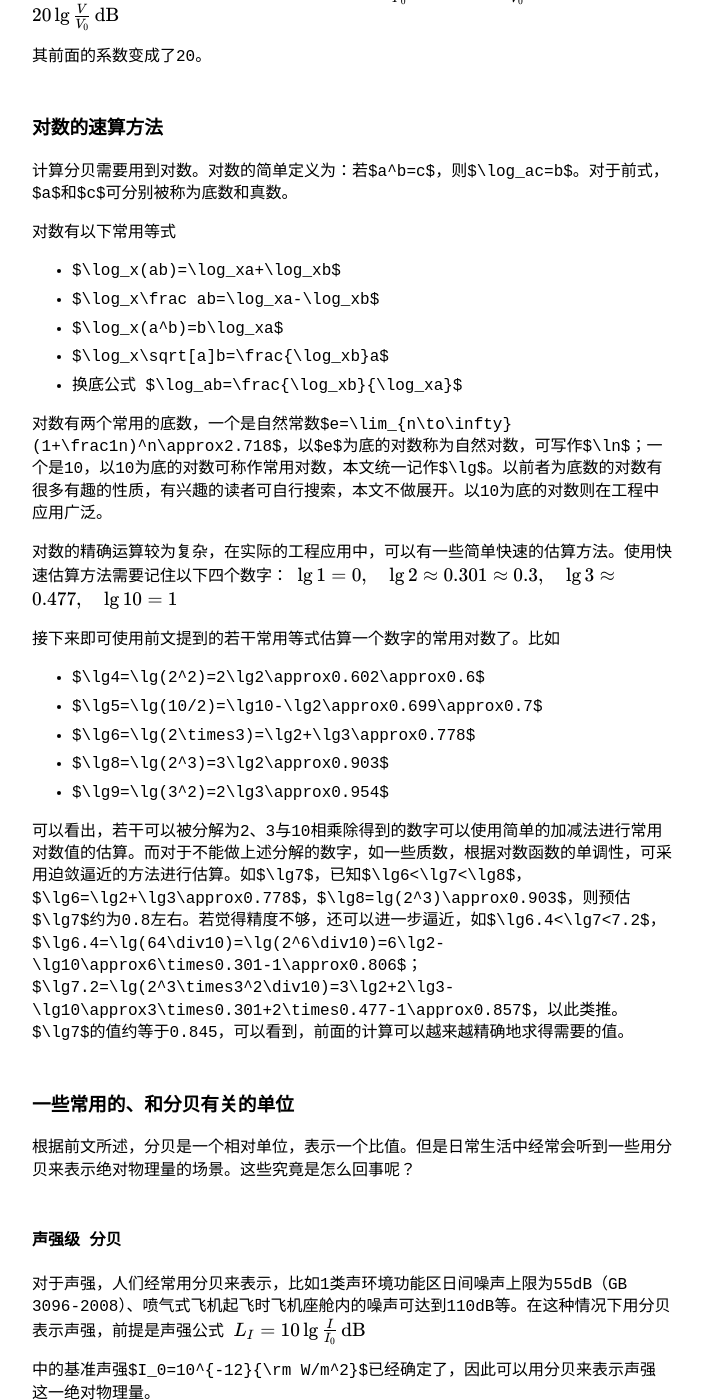
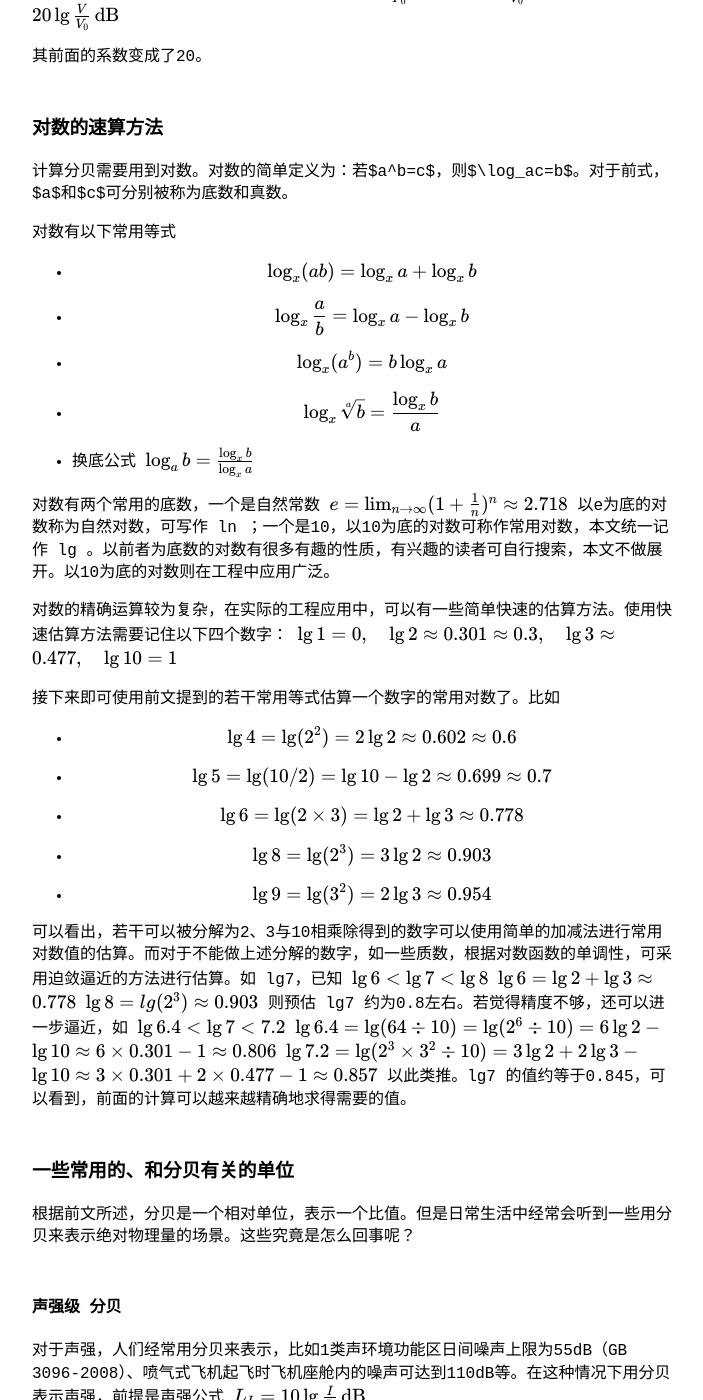
Before and after one commit to Yurihou/yurihou.github.io, a Jekyll site: the page built from _posts/2024-08-25-分贝速算.md, in a window 1280 px wide and 1400 px high, scrolled down 503 px. Shown: the whole window, without its empty margins (288-991 px from the left). Built offline with Jekyll 4.4.1, drawn with Linux system fonts in a browser that asks for light colours; some of the changed text lies outside the part shown.

Commit message:
Update 2024-08-25-分贝速算.md

```diff
--- a/_posts/2024-08-25-分贝速算.md
+++ b/_posts/2024-08-25-分贝速算.md
@@ -11,7 +11,7 @@ use_math: true
 分贝原始定义是用来描述两个物理量的比值的。用以描述功率时，其定义如下（IEC 60027-3:2002）
 $$L_P=10\lg\frac{P}{P_0}\,{\rm dB}$$
 
-其中$P, P_0$分别表示两个用来比较的功率值，而$\lg$表示以10为底的对数。
+其中 P, P~0~ 分别表示两个用来比较的功率值，而 lg 表示以10为底的对数。
 
 用来表示电压时，对于恒定阻抗的负载$R$，电压$V$与功率$P$的关系为
 $$P=\frac{V^2}{R}$$
@@ -27,26 +27,36 @@ $$L_V=10\lg\frac{P}{P_0}\,{\rm dB}=10\lg(\frac{V}{V_0})^2\,{\rm dB}=20\lg\frac{V
 
 对数有以下常用等式
 
-+ $\log_x(ab)=\log_xa+\log_xb$
-+ $\log_x\frac ab=\log_xa-\log_xb$
-+ $\log_x(a^b)=b\log_xa$
-+ $\log_x\sqrt[a]b=\frac{\log_xb}a$
-+ 换底公式 $\log_ab=\frac{\log_xb}{\log_xa}$
++ $$\log_x(ab)=\log_xa+\log_xb$$
++ $$\log_x\frac ab=\log_xa-\log_xb$$
++ $$\log_x(a^b)=b\log_xa$$
++ $$\log_x\sqrt[a]b=\frac{\log_xb}a$$
++ 换底公式 $$\log_ab=\frac{\log_xb}{\log_xa}$$
 
-对数有两个常用的底数，一个是自然常数$e=\lim_{n\to\infty}(1+\frac1n)^n\approx2.718$，以$e$为底的对数称为自然对数，可写作$\ln$；一个是10，以10为底的对数可称作常用对数，本文统一记作$\lg$。以前者为底数的对数有很多有趣的性质，有兴趣的读者可自行搜索，本文不做展开。以10为底的对数则在工程中应用广泛。
+对数有两个常用的底数，一个是自然常数
+$$e=\lim_{n\to\infty}(1+\frac1n)^n\approx2.718$$
+以e为底的对数称为自然对数，可写作 ln ；一个是10，以10为底的对数可称作常用对数，本文统一记作 lg 。以前者为底数的对数有很多有趣的性质，有兴趣的读者可自行搜索，本文不做展开。以10为底的对数则在工程中应用广泛。
 
 对数的精确运算较为复杂，在实际的工程应用中，可以有一些简单快速的估算方法。使用快速估算方法需要记住以下四个数字：
 $$\lg1=0,\quad\lg2\approx0.301\approx0.3,\quad\lg3\approx0.477,\quad\lg10=1$$
 
 接下来即可使用前文提到的若干常用等式估算一个数字的常用对数了。比如
 
-+ $\lg4=\lg(2^2)=2\lg2\approx0.602\approx0.6$
-+ $\lg5=\lg(10/2)=\lg10-\lg2\approx0.699\approx0.7$
-+ $\lg6=\lg(2\times3)=\lg2+\lg3\approx0.778$
-+ $\lg8=\lg(2^3)=3\lg2\approx0.903$
-+ $\lg9=\lg(3^2)=2\lg3\approx0.954$
++ $$\lg4=\lg(2^2)=2\lg2\approx0.602\approx0.6$$
++ $$\lg5=\lg(10/2)=\lg10-\lg2\approx0.699\approx0.7$$
++ $$\lg6=\lg(2\times3)=\lg2+\lg3\approx0.778$$
++ $$\lg8=\lg(2^3)=3\lg2\approx0.903$$
++ $$\lg9=\lg(3^2)=2\lg3\approx0.954$$
 
-可以看出，若干可以被分解为2、3与10相乘除得到的数字可以使用简单的加减法进行常用对数值的估算。而对于不能做上述分解的数字，如一些质数，根据对数函数的单调性，可采用迫敛逼近的方法进行估算。如$\lg7$，已知$\lg6<\lg7<\lg8$，$\lg6=\lg2+\lg3\approx0.778$，$\lg8=lg(2^3)\approx0.903$，则预估$\lg7$约为0.8左右。若觉得精度不够，还可以进一步逼近，如$\lg6.4<\lg7<7.2$，$\lg6.4=\lg(64\div10)=\lg(2^6\div10)=6\lg2-\lg10\approx6\times0.301-1\approx0.806$；$\lg7.2=\lg(2^3\times3^2\div10)=3\lg2+2\lg3-\lg10\approx3\times0.301+2\times0.477-1\approx0.857$，以此类推。$\lg7$的值约等于0.845，可以看到，前面的计算可以越来越精确地求得需要的值。
+可以看出，若干可以被分解为2、3与10相乘除得到的数字可以使用简单的加减法进行常用对数值的估算。而对于不能做上述分解的数字，如一些质数，根据对数函数的单调性，可采用迫敛逼近的方法进行估算。如 lg7，已知
+$$\lg6<\lg7<\lg8$$
+$$\lg6=\lg2+\lg3\approx0.778$$
+$$\lg8=lg(2^3)\approx0.903$$
+则预估 lg7 约为0.8左右。若觉得精度不够，还可以进一步逼近，如
+$$\lg6.4<\lg7<7.2$$
+$$\lg6.4=\lg(64\div10)=\lg(2^6\div10)=6\lg2-\lg10\approx6\times0.301-1\approx0.806$$
+$$\lg7.2=\lg(2^3\times3^2\div10)=3\lg2+2\lg3-\lg10\approx3\times0.301+2\times0.477-1\approx0.857$$
+以此类推。lg7 的值约等于0.845，可以看到，前面的计算可以越来越精确地求得需要的值。
 
 ### 一些常用的、和分贝有关的单位
 
@@ -57,11 +67,15 @@ $$\lg1=0,\quad\lg2\approx0.301\approx0.3,\quad\lg3\approx0.477,\quad\lg10=1$$
 对于声强，人们经常用分贝来表示，比如1类声环境功能区日间噪声上限为55dB（GB 3096-2008）、喷气式飞机起飞时飞机座舱内的噪声可达到110dB等。在这种情况下用分贝表示声强，前提是声强公式
 $$L_I=10\lg\frac{I}{I_0}\,{\rm dB}$$
 
-中的基准声强$I_0=10^{-12}{\rm W/m^2}$已经确定了，因此可以用分贝来表示声强这一绝对物理量。
+中的基准声强
+$$I_0=10^{-12}{\rm W/m^2}$$
+已经确定了，因此可以用分贝来表示声强这一绝对物理量。
 
 #### dBm dBμV
 
-在无线电、光学等领域，经常用dBm表示功率。dBm计算中的$P_0=1{\rm mW}$。由上面的各种公式可以简单计算得到，1W=30dBm，2W=33dBm，5W=37dBm，100W=50dBm等。相类似地还要dBμ（dBu）、dBW等单位，dBW以1W为基准，dBμ以1μW为基准等。
+在无线电、光学等领域，经常用dBm表示功率。dBm计算中的
+$$P_0=1{\rm mW}$$
+由上面的各种公式可以简单计算得到，1W=30dBm，2W=33dBm，5W=37dBm，100W=50dBm等。相类似地还要dBμ（dBu）、dBW等单位，dBW以1W为基准，dBμ以1μW为基准等。
 
 若表示电压的大小，则可使用dBV、dBμV这样的单位。注意电压用分贝表示，需要给比值对数乘的系数是20。如1mV=60dBμV等。
 
```
